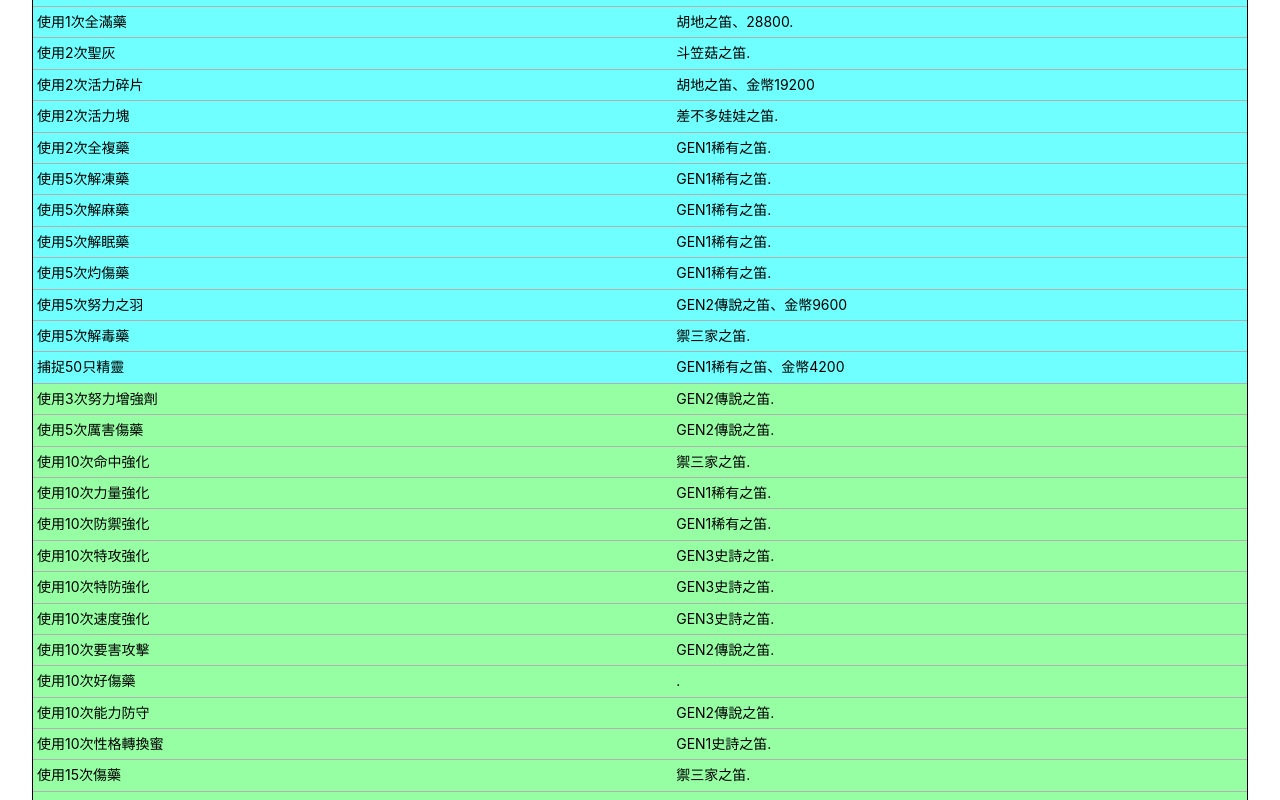
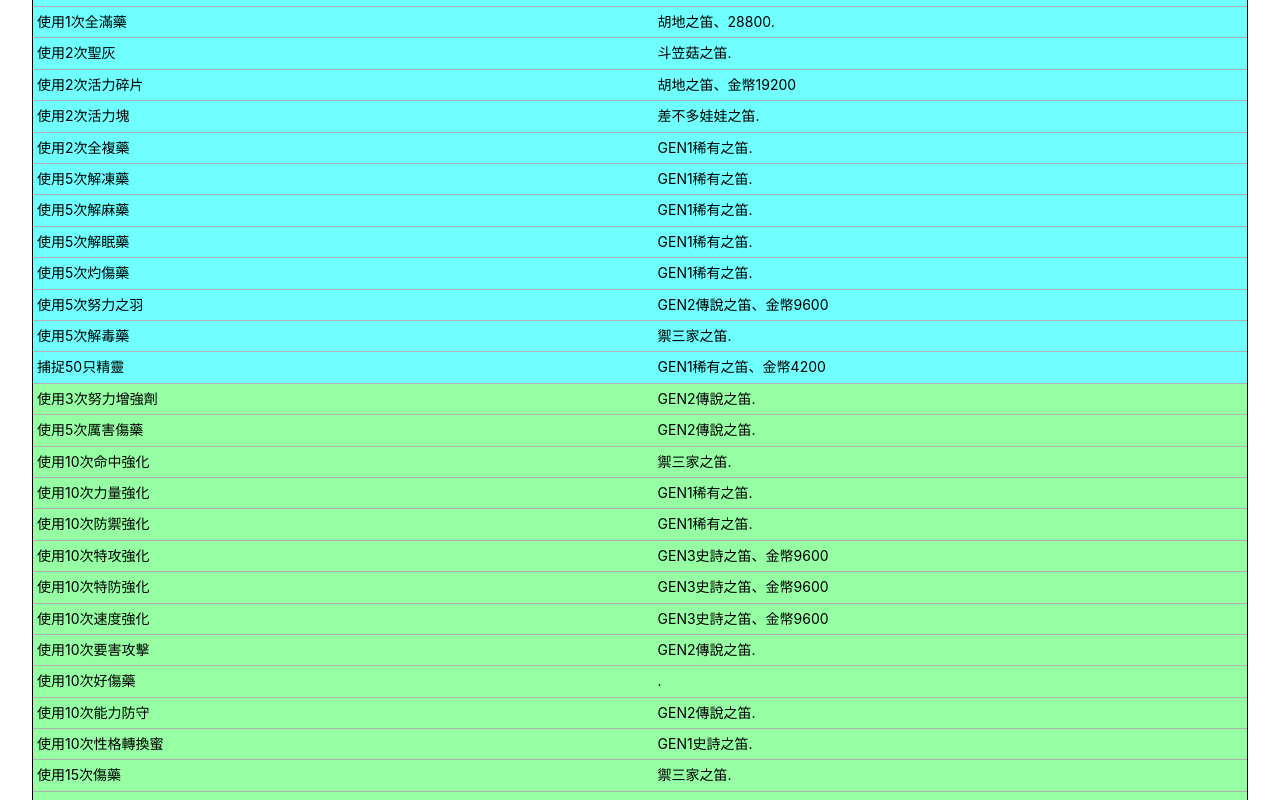
Before and after one commit to tom00502/pokemon-adventurer, a Vue app: page /fieldwork in a window 1280 px wide. Shown: the part 2000-2800 px from the top of the page. Built offline with nearby package versions, Linux system fonts and the light colour scheme.

Commit message:
update data

```diff
--- a/src/App.vue
+++ b/src/App.vue
@@ -28,7 +28,10 @@ import routers from '@/router/config'
                 <li>精靈占星 7/22~7/24</li>
                 <li>翻翻樂 7/22~7/24</li>
                 <li>扭蛋排行-霜奶仙 7/22~7/24</li>
-                <li>大暑節氣福利 7/23</li>
+                <li>
+                    大暑節氣福利 7/23(登入送 體力飲料 疲勞*30 神奇糖果(中)*23
+                    水晶*100)
+                </li>
                 <li>大暑超級返利 7/23</li>
                 <li>夏日特賣 7/23~7/24</li>
             </ul>
@@ -120,7 +123,7 @@ nav div:first-of-type {
 }
 .bulletin {
     padding: 8px;
-    background: #3ab0ff;
+    background: #7dcbff;
     border: thick double #323cce;
     border-radius: 8px;
 }
--- a/src/views/fieldwork.vue
+++ b/src/views/fieldwork.vue
@@ -378,21 +378,18 @@ const table = [
     },
     {
         work: '使用10次特攻強化',
-        award: 'GEN3史詩之笛',
+        award: 'GEN3史詩之笛、金幣9600',
         level: 'great',
-        checkAward: false,
     },
     {
         work: '使用10次特防強化',
-        award: 'GEN3史詩之笛',
+        award: 'GEN3史詩之笛、金幣9600',
         level: 'great',
-        checkAward: false,
     },
     {
         work: '使用10次速度強化',
-        award: 'GEN3史詩之笛',
+        award: 'GEN3史詩之笛、金幣9600',
         level: 'great',
-        checkAward: false,
     },
     {
         work: '使用10次要害攻擊',
@@ -420,16 +417,14 @@ const table = [
         checkAward: false,
     },
     {
-        work: '將草和超能力系的精靈,提升10級',
-        award: '阿羅拉九尾碎片',
+        work: '將草和毒系的精靈,提升10級',
+        award: '阿羅拉六尾碎片*2、金幣3600',
         level: 'great',
-        checkAward: false,
     },
     {
-        work: '將草和毒系的精靈,提升10級',
-        award: '阿羅拉九尾碎片',
+        work: '將草和超能力系的精靈,提升10級',
+        award: '阿羅拉六尾碎片*2、金幣3600',
         level: 'great',
-        checkAward: false,
     },
     {
         work: '將一般和妖精系的精靈,提升10級',
@@ -721,6 +716,12 @@ const table = [
         checkAward: false,
     },
     {
+        work: '擊敗5次蟲系的精靈',
+        award: '',
+        level: 'normal',
+        checkAward: false,
+    },
+    {
         work: '擊敗5次一般系的精靈',
         award: '',
         level: 'normal',
@@ -849,6 +850,7 @@ const table = [
     { work: '進化2次精靈', award: '', level: 'normal', checkAward: false },
     { work: '捕捉5只精靈', award: '', level: 'normal', checkAward: false },
     { work: '捕捉10只精靈', award: '', level: 'normal', checkAward: false },
+    { work: '捕捉15只精靈', award: '', level: 'normal', checkAward: false },
     { work: '捕捉20只精靈', award: '', level: 'normal', checkAward: false },
     { work: '捕捉25只精靈', award: '', level: 'normal', checkAward: false },
     { work: '擊敗2次道館館主', award: '', level: 'normal', checkAward: false },
--- a/src/views/pokoQ&A.vue
+++ b/src/views/pokoQ&A.vue
@@ -135,7 +135,7 @@ const table = {
         { question: '扭蛋機中的精靈扭蛋機現有幾個世代?', answer: '6' },
         { question: '巴大蝶可以在下面那個地點捕捉?', answer: '桐樹林' },
         { question: '列車正在維修的是哪個市', answer: '吉花市' },
-        { question: '在滿金市開發佈會的歌星叫什麼', answer: '梨香' },
+        { question: '在滿金市開發布會的歌星叫什麼?', answer: '梨香' },
         {
             question: '挑戰精靈訓練家,可以獲得下麵哪種物品?',
             answer: '精靈經驗',
```
